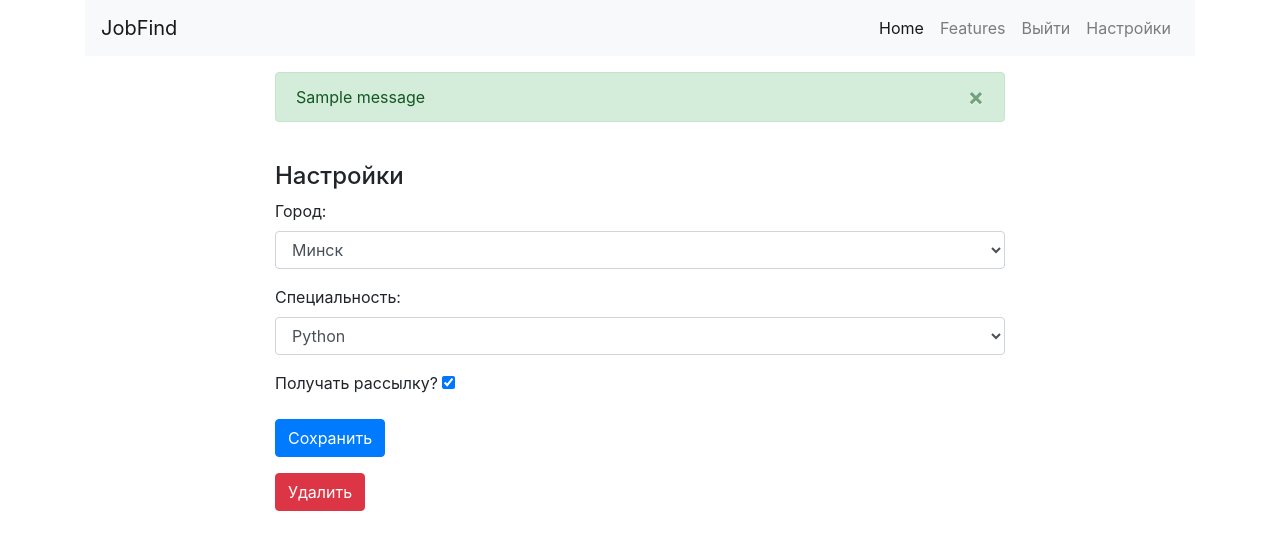
After one commit to frankyjohn2014/scraping_django_3, a Django app: page /accounts/update/ in a window 1280 px wide. The commit adds this page. Shown: the top 550 px of the page. Run offline with Django 3.2, Linux system fonts and the light colour scheme; a user stored in the database is signed in; data comes from the database, SQL or seed files in the repository; both versions use the stored data as it was after the commit; tables that the repository leaves empty hold one stand-in row (values such as "Sample post"); one stand-in notice (Sample message) is shown; some libraries are stand-ins or nearby versions.

Commit message:
messages

```diff
--- a/accounts/forms.py
+++ b/accounts/forms.py
@@ -1,7 +1,7 @@
 from django import forms
 from django.contrib.auth import get_user_model,authenticate
 from django.contrib.auth.hashers import check_password
-
+from scraping.models import City,Language
 User = get_user_model()
 class UserLoginForm(forms.Form):
     email = forms.CharField(widget=forms.EmailInput(attrs={'class':'form-control'}))
@@ -21,3 +21,34 @@ class UserLoginForm(forms.Form):
             if not user:
                 raise forms.ValidationError('Данный аккаунт отключен')
         return super(UserLoginForm, self).clean(*args,**kwargs)
+
+class UserRegistrationForm(forms.ModelForm):
+    email = forms.CharField(label='Введите email',
+    widget=forms.EmailInput(attrs={'class':'form-control'}))
+    password = forms.CharField(label='Введите пароль',
+    widget=forms.PasswordInput(attrs={'class':'form-control'}))
+    password2 = forms.CharField(label='Введите пароль ещё раз',
+    widget=forms.PasswordInput(attrs={'class':'form-control'}))
+    class Meta:
+        model = User
+        fields = ('email',)
+
+    def clean_password2(self):
+        data = self.cleaned_data
+        if data['password'] != data['password2']:
+            raise forms.ValidationError('Пароли не совпадают')
+        return data['password2']
+
+class UserUpdateForm(forms.Form):
+
+    city = forms.ModelChoiceField(queryset=City.objects.all(), to_field_name='slug',
+    required=True, widget=forms.Select(attrs={'class':'form-control'}), label='Город')
+
+    language = forms.ModelChoiceField(queryset=Language.objects.all(), to_field_name='slug',
+    required=True, widget=forms.Select(attrs={'class':'form-control'}), label='Специальность')
+
+    send_email = forms.BooleanField(required=False, widget=forms.CheckboxInput,label='Получать рассылку?')
+
+    class Meta:
+        model = User
+        fields = ('city','language','send_email')
--- /dev/null
+++ b/accounts/templates/accounts/update.html
@@ -0,0 +1,28 @@
+{% extends 'base.html' %}
+
+
+{% block title %}
+    Registration
+{% endblock title %}
+
+
+{% block content %}
+
+<div class="row">
+  <div class="col-md-8 mx-auto">
+    <h4 class="my-2">Настройки</h4>
+    <form method="POST" action="">
+        {% csrf_token %}
+      <div class="form-group">
+        {{ form.as_p }}
+      </div>
+      <button type="submit" class="btn btn-primary">Сохранить</button>
+    </form>
+    <form method="POST" action="{% url 'accounts:delete' %}">
+        {% csrf_token %}
+      <button type="submit" class="btn btn-danger my-3">Удалить</button>
+    </form>
+  </div>
+</div>
+
+{% endblock %}
--- a/accounts/urls.py
+++ b/accounts/urls.py
@@ -1,7 +1,14 @@
 from django.urls import path
-from accounts.views import login_view,logout_view
+from accounts.views import (login_view,logout_view,
+register_view,update_view, delete_view)
+
+
+app_name = 'accounts'
 
 urlpatterns = [
     path('login/',login_view,name='login'),
-    path('logout/',logout_view,name='logout')
+    path('logout/',logout_view,name='logout'),
+    path('register/',register_view,name='register'),
+    path('update/',update_view,name='update'),
+    path('delete/', delete_view, name='delete')
 ]
--- a/accounts/views.py
+++ b/accounts/views.py
@@ -1,6 +1,10 @@
 from django.shortcuts import render,redirect
-from django.contrib.auth import authenticate,login,logout
-from .forms import UserLoginForm
+from django.contrib.auth import authenticate,login,logout,get_user_model
+from .forms import UserLoginForm,UserRegistrationForm,UserUpdateForm
+from django.contrib.auth.base_user import AbstractBaseUser
+from django.contrib import messages
+
+User = get_user_model()
 
 def login_view(request):
     form = UserLoginForm(request.POST or None)
@@ -16,3 +20,44 @@ def login_view(request):
 def logout_view(request):
     logout(request)
     return redirect('home')
+
+
+def register_view(request):
+    form = UserRegistrationForm(request.POST or None)
+    if form.is_valid():
+        new_user = form.save(commit=False)
+        new_user.set_password(form.cleaned_data['password'])
+        new_user.save()
+        messages.success(request, 'Вы успешно зарегистрированы')
+        return render(request, 'accounts/register_done.html',{'new_user':new_user})
+    return render(request, 'accounts/register.html',{'form':form})
+
+def update_view(request):
+    if request.user.is_authenticated:
+        user = request.user
+        if request.method == 'POST':
+            form = UserUpdateForm(request.POST)
+            if form.is_valid():
+                data = form.cleaned_data
+                user.city = data['city']
+                user.language = data['language']
+                user.send_email = data['send_email']
+                user.save()
+                messages.success(request, 'Данные сохранены.')
+                return redirect('accounts:update')
+
+        form = UserUpdateForm(initial={'city': user.city,
+        'language': user.language, 'send_email':user.send_email})
+        return render(request, 'accounts/update.html',{'form':form})
+    else:
+        return redirect('accounts:login')
+
+def delete_view(request):
+    if request.user.is_authenticated:
+        user = request.user
+        if request.method == 'POST':
+            qs = User.objects.get(pk=user.pk)
+            qs.delete()
+            messages.error(request, 'Пользователь удалён :(')
+
+    return redirect('home')
--- a/templates/base.html
+++ b/templates/base.html
@@ -18,22 +18,56 @@
           <span class="navbar-toggler-icon"></span>
         </button>
         <div class="collapse navbar-collapse" id="navbarNav">
-          <ul class="navbar-nav">
+          <ul class="navbar-nav ml-auto">
             <li class="nav-item active">
-              <a class="nav-link" href="{% url 'home' %}">Home <span class="sr-only">(current)</span></a>
+              <a class="nav-link" href="{% url 'home' %}">Home<span class="sr-only">(current)</span></a>
             </li>
             <li class="nav-item">
               <a class="nav-link" href="#">Features</a>
             </li>
+            {% if user.is_authenticated %}
             <li class="nav-item">
-              <a class="nav-link" href="#">Pricing</a>
+              <a class="nav-link" href="{% url 'accounts:logout' %}">Выйти</a>
             </li>
             <li class="nav-item">
-              <a class="nav-link disabled" href="#" tabindex="-1" aria-disabled="true">Disabled</a>
+              <a class="nav-link" href="{% url 'accounts:update' %}">Настройки</a>
             </li>
+            {% else %}
+            <li class="nav-item">
+              <a class="nav-link" href="{% url 'accounts:login' %}">Войти</a>
+            </li>
+            <li class="nav-item">
+              <a class="nav-link" href="{% url 'accounts:register' %}">Зарегистрироваться</a>
+            </li>
+            {% endif %}
           </ul>
         </div>
       </nav>
+    </div>
+    <div class="container">
+      <div class="row">
+        <div class="col-8 mx-auto my-3">
+          {% if messages %}
+              {% for message in messages %}
+                  {% if message.level == DEFAULT_MESSAGE_LEVELS.ERROR %}
+                      <div class="alert alert-danger alert-dismissible fade show" role="alert">
+                        {{ message }}
+                        <button type="button" class="close" data-dismiss="alert" aria-label="Close">
+                          <span aria-hidden="true">&times;</span>
+                        </button>
+                      </div>
+                  {% else %}
+                      <div class="alert alert-success alert-dismissible fade show" role="alert">
+                        {{ message }}
+                        <button type="button" class="close" data-dismiss="alert" aria-label="Close">
+                          <span aria-hidden="true">&times;</span>
+                        </button>
+                      </div>
+                  {% endif %}
+              {% endfor %}
+          {% endif %}
+        </div>
+      </div>
     </div>
     <div class="container">
       {% block content %}
```
Also changed, not shown: accounts/templates/accounts/register.html (added, +24 -0 lines), accounts/templates/accounts/register_done.html (added, +18 -0 lines), db.sqlite3.
